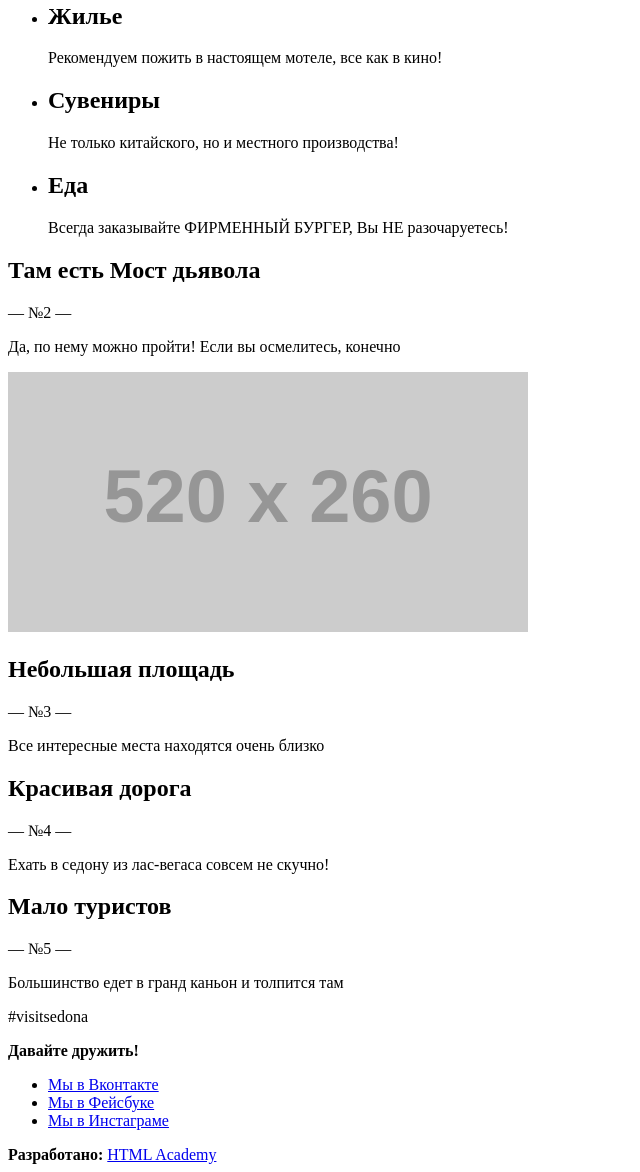
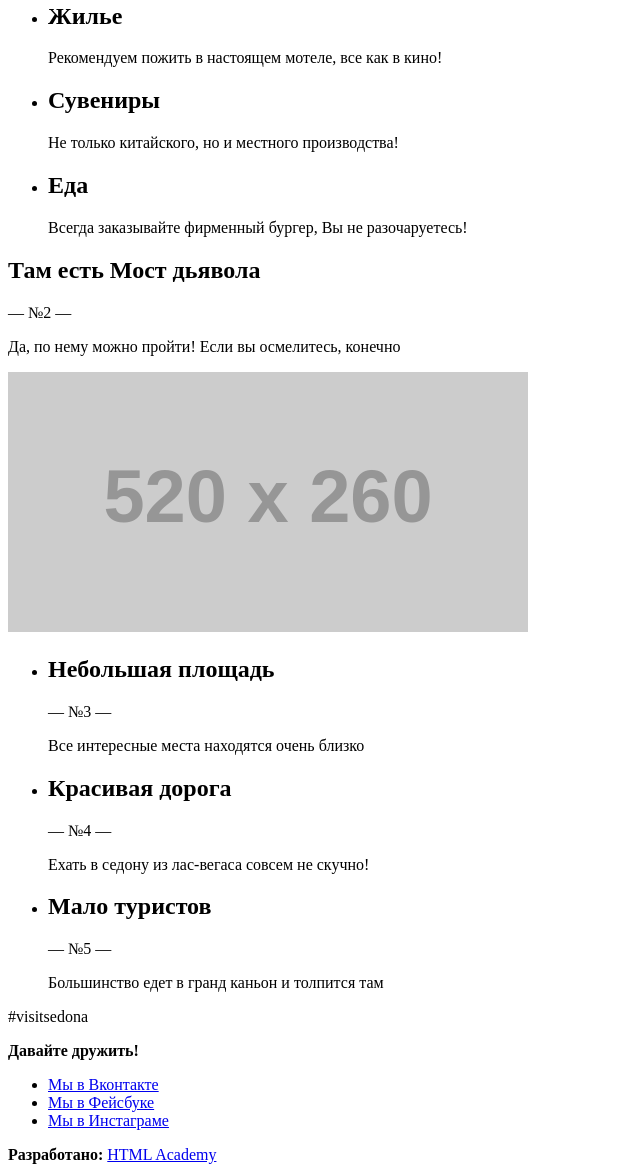
Before and after one commit to Andkov440/329043-sedona-16, a website: page source/index.html in a window 1280 px wide. Shown: the part 936-2108 px from the top of the page, without its empty margins (0-640 px from the left). Drawn offline with Linux system fonts and the light colour scheme; placeholder pictures from the web are drawn by us.

Commit message:
Исправления

```diff
--- a/package.json
+++ b/package.json
@@ -5,7 +5,7 @@
   "description": "Личный проект «Седона» от HTML Academy",
   "devDependencies": {
     "@htmlacademy/editorconfig-cli": "1.x",
-    "stylelint": "9.10.x",
+    "stylelint": "^9.10.1",
     "stylelint-config-htmlacademy": "0.1.x"
   },
   "scripts": {
@@ -19,5 +19,8 @@
   ],
   "engines": {
     "node": "8.15"
+  },
+  "dependencies": {
+    "postcss": "^7.0.14"
   }
 }
--- a/source/index.html
+++ b/source/index.html
@@ -24,9 +24,11 @@
           </li>
         </ul>
       </nav>
-      <a class="header__logo" href="index.html">
-        <img class="header__image" src="http://placehold.it/102x83" width="102" height="83" alt ="Логотип сайта">
+      <div class="logo">
+        <a>
+          <img class="logo__image" src="http://placehold.it/102x83" width="102" height="83" alt ="Логотип сайта">
         </a>
+      </div>
     </header>
     <main>
       <div class="promo">
@@ -35,18 +37,15 @@
       <section class="advantages">
         <div class="description">
           <h2 class="description__header">Седона - небольшой городок в Аризоне, заслуживающий большего!</h2>
-          <p class="description__reasons">Рассмотрим 5 причин, по которым седона круче, чем Гранд Каньон!</p>
+          <p class="description__text">Рассмотрим 5 причин, по которым седона круче, чем Гранд Каньон!</p>
         </div>
         <div class="reason-item">
           <h2 class="reason-item__header">Настоящий городок</h2>
           <p class="reason-item__text">— №1 —</p>
           <p class="reason-item__text">Седона не аттракцион для турмстов, там течет своя жизнь</p>
-        </div>
-        <div class="reason-item">
           <img class="reason-item__image" src="http://placehold.it/520x260" width="520" height="260" alt ="Фото города">
         </div>
-        <div class="enumeration">
-          <ul class="enumeration__list">
+        <ul class="enumeration">
           <li class="enumeration__item">
             <h2 class="enumeration__header">Жилье</h2>
             <p class="enumeration__text">Рекомендуем пожить в настоящем мотеле, все как в кино!</p>
@@ -57,33 +56,32 @@
           </li>
           <li class="enumeration__item">
             <h2 class="enumeration__header">Еда</h2>
-              <p class="enumeration__text">Всегда заказывайте ФИРМЕННЫЙ БУРГЕР, Вы НЕ разочаруетесь!</p>
+            <p class="enumeration__text">Всегда заказывайте фирменный бургер, Вы не разочаруетесь!</p>
           </li>
         </ul>
-        </div>
         <div class="reason-item">
           <h2 class="reason-item__header">Там есть Мост дьявола</h2>
           <p class="reason-item__text">— №2 —</p>
           <p class="reason-item__text">Да, по нему можно пройти! Если вы осмелитесь, конечно</p>
-        </div>
-        <div class="reason-item">
           <img class="reason-item__image" src="http://placehold.it/520x260" width="520" height="260" alt ="Фото города">
         </div>
-        <div class="reason-item reason-item--grey">
-          <h2 class="reason-item__header">Небольшая площадь</h2>
-          <p class="reason-item__text">— №3 —</p>
-          <p class="reason-item__text">Все интересные места находятся очень близко</p>
-        </div>
-        <div class="reason-item reason-item--grey">
-          <h2 class="reason-item__header">Красивая дорога</h2>
-          <p class="reason-item__text">— №4 —</p>
-          <p class="reason-item__text">Ехать в седону из лас-вегаса совсем не скучно!</p>
-        </div>
-        <div class="reason-item reason-item--grey">
-          <h2 class="reason-item__header">Мало туристов</h2>
-          <p class="reason-item__text">— №5 —</p>
-          <p class="reason-item__text">Большинство едет в гранд каньон и толпится там</p>
-        </div>
+        <ul class="sight-list">
+          <li class="sight-list__item">
+            <h2 class="sight-list__header">Небольшая площадь</h2>
+            <p class="sight-list__text">— №3 —</p>
+            <p class="sight-list__text">Все интересные места находятся очень близко</p>
+          </li>
+          <li class="sight-list__item">
+            <h2 class="sight-list__header">Красивая дорога</h2>
+            <p class="sight-list__text">— №4 —</p>
+            <p class="sight-list__text">Ехать в седону из лас-вегаса совсем не скучно!</p>
+          </li>
+          <li class="sight-list__item">
+            <h2 class="sight-list__header">Мало туристов</h2>
+            <p class="sight-list__text">— №5 —</p>
+            <p class="sight-list__text">Большинство едет в гранд каньон и толпится там</p>
+          </li>
+        </ul>
       </section>
     </main>
     <footer class="footer">
```
Also changed, not shown: source/form.html (+7 -5 lines), source/photo.html (+6 -4 lines), 1 other file. Lines whose indentation alone changed are shown as unchanged.
